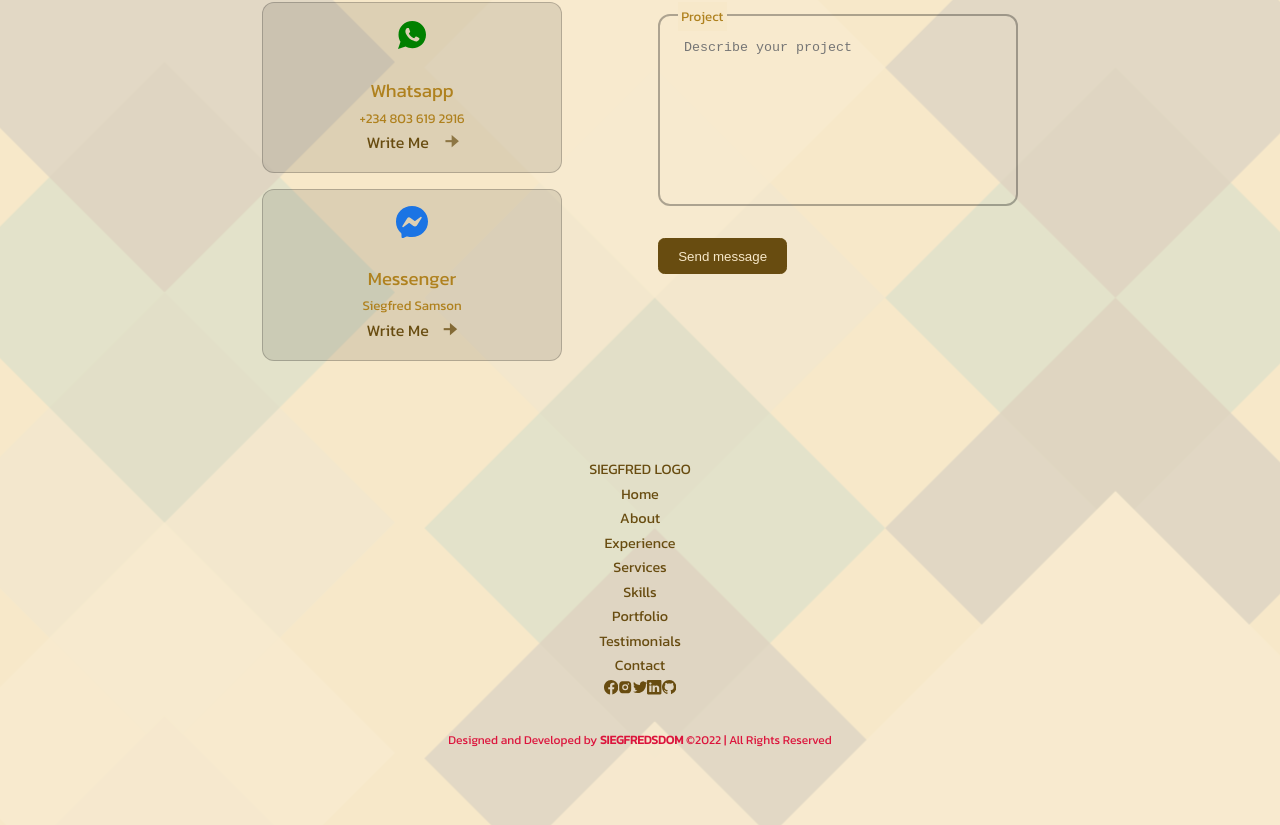
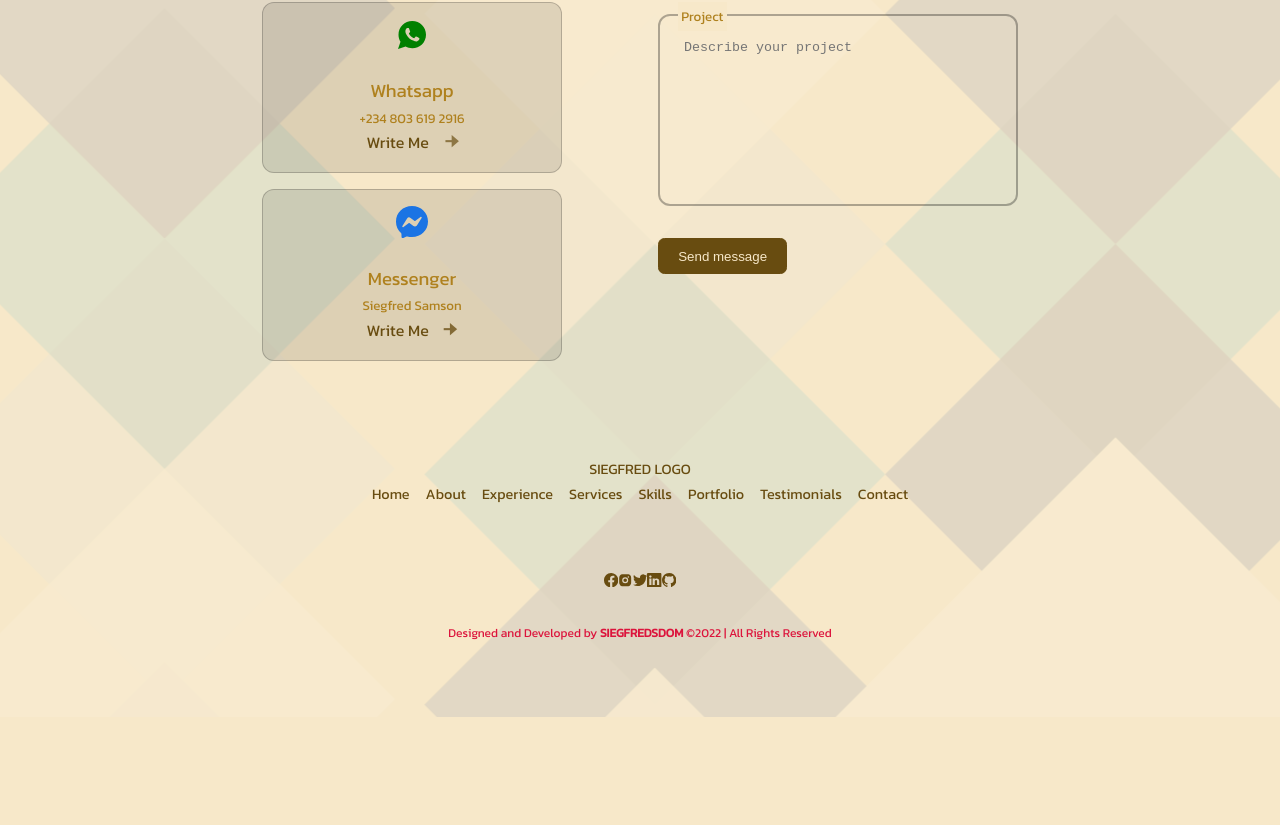
Before and after one commit to siegfred14/portfolio, a React (Create React App) app: page / in a window 1280 px wide. Shown: the part 5937-6762 px from the top of the page. After the commit the page ends 6654 px from the top, so only its background shows below. Built offline with nearby package versions, Linux system fonts and the light colour scheme; a web font is replaced by a local one.

Commit message:
section links designed

```diff
--- a/src/components/footer/footer.css
+++ b/src/components/footer/footer.css
@@ -15,4 +15,17 @@
   margin: 0;
   color: crimson;
 }
+
+.footer-area .section_links {
+  display: -webkit-box;
+  display: -ms-flexbox;
+  display: flex;
+  -ms-flex-wrap: wrap;
+      flex-wrap: wrap;
+  -webkit-box-pack: center;
+      -ms-flex-pack: center;
+          justify-content: center;
+  gap: 1rem;
+  margin-bottom: 4rem;
+}
 /*# sourceMappingURL=footer.css.map */
--- a/src/components/footer/footer.scss
+++ b/src/components/footer/footer.scss
@@ -15,4 +15,12 @@
             color: crimson;
         }
     }
+
+    .section_links{
+        display: flex;
+        flex-wrap: wrap;
+        justify-content: center;
+        gap: 1rem;
+        margin-bottom: 4rem;
+    }
   }
```
Also changed, not shown: 1 other file (tests, documents, lock files or other folders).
